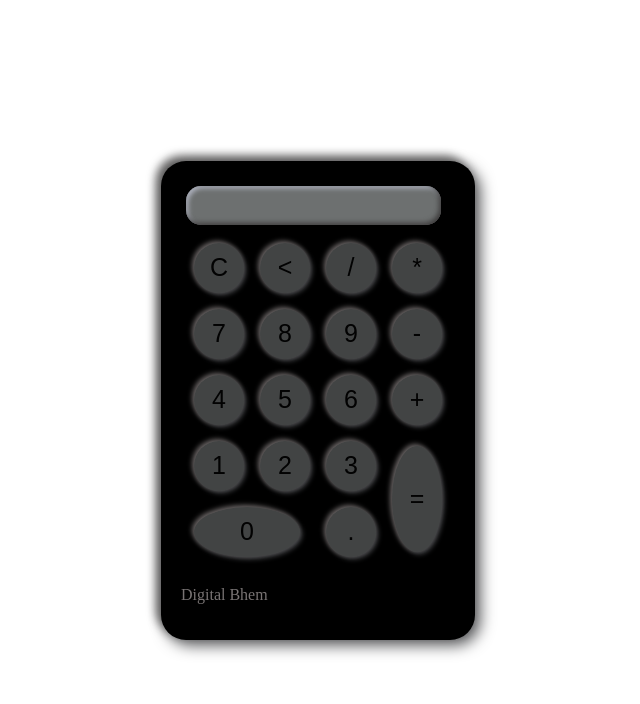
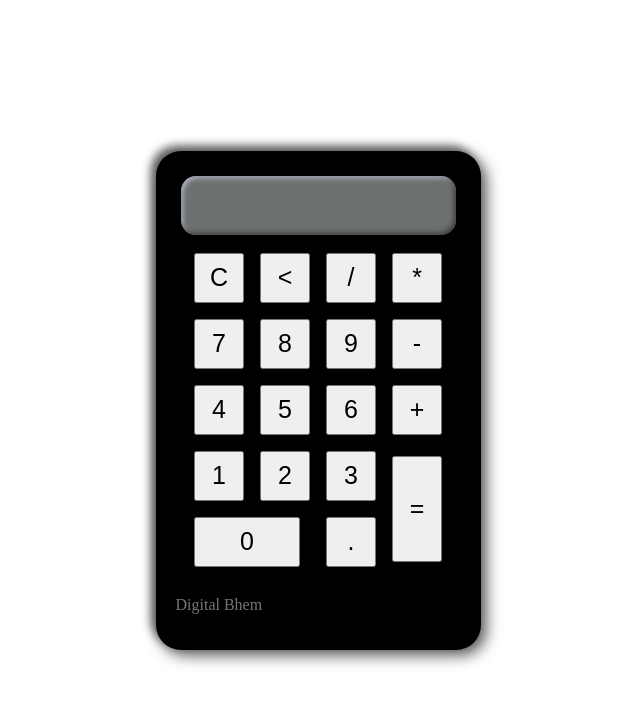
Before and after one commit to Pabitra-Sahoo/DIGIBHEM, a plain HTML site: page index.html in a window 1280 px wide. Shown: the whole page, without its empty margins (322-962 px from the left). Drawn offline with Linux system fonts and the light colour scheme.

Commit message:
Update index.html

```diff
--- a/index.html
+++ b/index.html
@@ -6,7 +6,28 @@
 <head>
     <title>Calculator BY Oceaneyes</title>
     <style>
-        .button {
+        .number-button {
+            width: 50px;
+            height: 50px;
+            font-size: 25px;
+            margin: 2px;
+            cursor: pointer;
+        }
+        .operator-button{
+            width: 50px;
+            height: 50px;
+            font-size: 25px;
+            margin: 2px;
+            cursor: pointer;
+        }
+        .clear-button{
+            width: 50px;
+            height: 50px;
+            font-size: 25px;
+            margin: 2px;
+            cursor: pointer;
+        }
+        .back-button{
             width: 50px;
             height: 50px;
             font-size: 25px;
@@ -17,7 +38,7 @@
             width: 245px;
             margin: 5px;
             font-size: 25px;
-            padding: 5px;
+            padding: 15px;
         }
     </style>
 </head>
@@ -26,32 +47,32 @@
         <input type="text" id="result" class="textview">
         <table>
             <tr>
-                <td><input type="button" value="C" class="button" onclick="clean()"></td>
-                <td><input type="button" value="<" class="button" onclick="back()"></td>
-                <td><input type="button" value="/" class="button" onclick="insert('/')"></td>
-                <td><input type="button" value="*" class="button" onclick="insert('*')"></td>
+                <td><input type="button" value="C" class="clear-button" onclick="clean()"></td>
+                <td><input type="button" value="<" class="back-button" onclick="back()"></td>
+                <td><input type="button" value="/" class="operator-button" onclick="insert('/')"></td>
+                <td><input type="button" value="*" class="operator-button" onclick="insert('*')"></td>
             </tr>
             <tr>
-                <td><input type="button" value="7" class="button" onclick="insert(7)"></td>
-                <td><input type="button" value="8" class="button" onclick="insert(8)"></td>
-                <td><input type="button" value="9" class="button" onclick="insert(9)"></td>
-                <td><input type="button" value="-" class="button" onclick="insert('-')"></td>
+                <td><input type="button" value="7" class="number-button" onclick="insert(7)"></td>
+                <td><input type="button" value="8" class="number-button" onclick="insert(8)"></td>
+                <td><input type="button" value="9" class="number-button" onclick="insert(9)"></td>
+                <td><input type="button" value="-" class="operator-button" onclick="insert('-')"></td>
             </tr>
             <tr>
-                <td><input type="button" value="4" class="button" onclick="insert(4)"></td>
-                <td><input type="button" value="5" class="button" onclick="insert(5)"></td>
-                <td><input type="button" value="6" class="button" onclick="insert(6)"></td>
-                <td><input type="button" value="+" class="button" onclick="insert('+')"></td>
+                <td><input type="button" value="4" class="number-button" onclick="insert(4)"></td>
+                <td><input type="button" value="5" class="number-button" onclick="insert(5)"></td>
+                <td><input type="button" value="6" class="number-button" onclick="insert(6)"></td>
+                <td><input type="button" value="+" class="operator-button" onclick="insert('+')"></td>
             </tr>
             <tr>
-                <td><input type="button" value="1" class="button" onclick="insert(1)"></td>
-                <td><input type="button" value="2" class="button" onclick="insert(2)"></td>
-                <td><input type="button" value="3" class="button" onclick="insert(3)"></td>
-                <td rowspan=5><input type="button" value="=" class="button" style="height: 106px;" onclick="equal()"></td>
+                <td><input type="button" value="1" class="number-button" onclick="insert(1)"></td>
+                <td><input type="button" value="2" class="number-button" onclick="insert(2)"></td>
+                <td><input type="button" value="3" class="number-button" onclick="insert(3)"></td>
+                <td rowspan=5><input type="button" value="=" class="operator-button" style="height: 106px;" onclick="equal()"></td>
             </tr>
             <tr>
-                <td colspan=2><input type="button" value="0" class="button" style="width: 106px;" onclick="insert(0)"></td>
-                <td><input type="button" value="." class="button" onclick="insert('.')"></td>
+                <td colspan=2><input type="button" value="0" class="number-button" style="width: 106px;" onclick="insert(0)"></td>
+                <td><input type="button" value="." class="number-button" onclick="insert('.')"></td>
             </tr>
         </table>
         <p id="myName">Digital Bhem</p>
```
